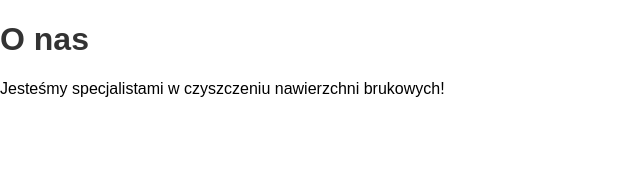
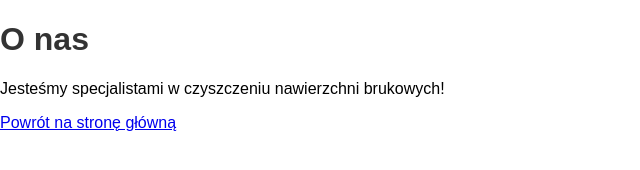
Before and after one commit to hyazeh/czyscioszek, a plain HTML site: page onas.html in a window 1280 px wide. Shown: the whole page, without its empty margins (0-640 px from the left). Drawn offline with Linux system fonts and the light colour scheme.

Commit message:
Update onas.html

```diff
--- a/onas.html
+++ b/onas.html
@@ -7,7 +7,10 @@
     <link rel="stylesheet" href="assets/css/style.css">
 </head>
 <body>
-    <h1>O nas</h1>
-    <p>Jesteśmy specjalistami w czyszczeniu nawierzchni brukowych!</p>
+    <header>
+        <h1>O nas</h1>
+        <p>Jesteśmy specjalistami w czyszczeniu nawierzchni brukowych!</p>
+        <a href="index.html">Powrót na stronę główną</a>
+    </header>
 </body>
 </html>
```
